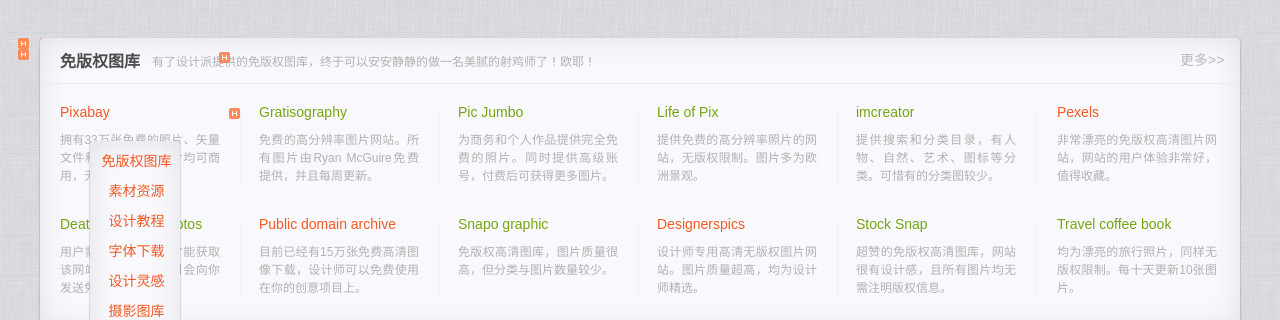
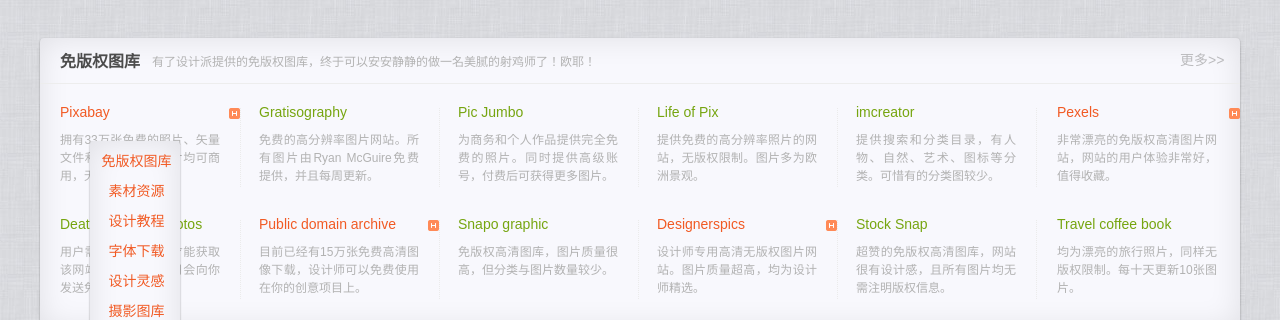
Before and after one commit to zhiyingfang/zhiyingfang.github.io, a Jekyll site: the page built from pages/8_123.md, in a window 1280 px wide. Shown: the top 320 px of the page. Built offline with Jekyll 4.4.1, drawn with Linux system fonts in a browser that asks for light colours.

Commit message:
Update 8_123.md

```diff
--- a/pages/8_123.md
+++ b/pages/8_123.md
@@ -562,6 +562,9 @@ a.nonblock.nontext,img.block
         <div class="clip_frame grpelem" id="icohot1"><!-- image -->
         <img class="block" id="u7534_img" src="/assets/hao/hot.png" alt="" width="11" height="11"/>
         </div>
+        <div class="clip_frame grpelem" id="icohot6"><!-- image -->
+        <img class="block" id="u7534_img" src="/assets/hao/hot.png" alt="" width="11" height="11"/>
+        </div>
         <a class="nonblock nontext clearfix grpelem" id="fangge1" href="http://pixabay.com/" target="_blank"><!-- content --><h2 id="wangzhi1">Pixabay</h2><p id="shuoming2">拥有33万张免费的照片、矢量文件和艺术插图，图片均可商用，无版权问题。</p></a>
         <div class="clip_frame grpelem" id="shuxian1"><!-- image -->
          <img class="block" id="u5900_img" src="/assets/hao/line.png" alt="" width="1" height="80"/>
@@ -585,6 +588,12 @@ a.nonblock.nontext,img.block
         <a class="nonblock nontext clearfix grpelem" id="fangge6" href="http://www.pexels.com/" target="_blank"><!-- content --><h2 id="wangzhi1">Pexels</h2><p id="shuoming2">非常漂亮的免版权高清图片网站，网站的用户体验非常好，值得收藏。</p></a>
        </div>
        <div class="clearfix colelem" id="kuang4"><!-- 第二行 -->
+        <div class="clip_frame grpelem" id="icohot2"><!-- image -->
+        <img class="block" id="u7534_img" src="/assets/hao/hot.png" alt="" width="11" height="11"/>
+        </div>
+        <div class="clip_frame grpelem" id="icohot4"><!-- image -->
+        <img class="block" id="u7534_img" src="/assets/hao/hot.png" alt="" width="11" height="11"/>
+        </div>
         <a class="nonblock nontext clearfix grpelem" id="fangge1" href="http://deathtothestockphoto.com/" target="_blank"><!-- content --><h2 id="wangzhi2">Death To Stock Photos</h2><p id="shuoming2">用户需要邮箱订阅后才能获取该网站上的图片，每月会向你发送免费的图片素材。</p></a>
         <div class="clip_frame grpelem" id="shuxian1"><!-- image -->
          <img class="block" id="u5957_img" src="/assets/hao/line.png" alt="" width="1" height="80"/>
@@ -611,20 +620,8 @@ a.nonblock.nontext,img.block
       <div class="clearfix grpelem" id="shuoming1"><!-- content -->
        <p>有了设计派提供的免版权图库，终于可以安安静静的做一名美腻的射鸡师了！欧耶！</p>
       </div>
-      <div class="clip_frame grpelem" id="icohot1"><!-- image -->
-       <img class="block" id="u7534_img" src="/assets/hao/hot.png" alt="" width="11" height="11"/>
-      </div>
-      <div class="clip_frame grpelem" id="u7540"><!-- image -->
-       <img class="block" id="u7540_img" src="/assets/hao/hot.png" alt="" width="11" height="11"/>
-      </div>
      </div>
      <a class="anchor_item grpelem" id="sucai"></a>
-     <div class="clip_frame grpelem" id="u7543"><!-- image -->
-      <img class="block" id="u7543_img" src="/assets/hao/hot.png" alt="" width="11" height="11"/>
-     </div>
-     <div class="clip_frame grpelem" id="u7616"><!-- image -->
-      <img class="block" id="u7616_img" src="/assets/hao/hot.png" alt="" width="11" height="11"/>
-     </div>
     </div>
     <div class="clearfix colelem" id="pu6009"><!-- group -->
      <div class="clearfix grpelem" id="u6009"><!-- group -->
```
